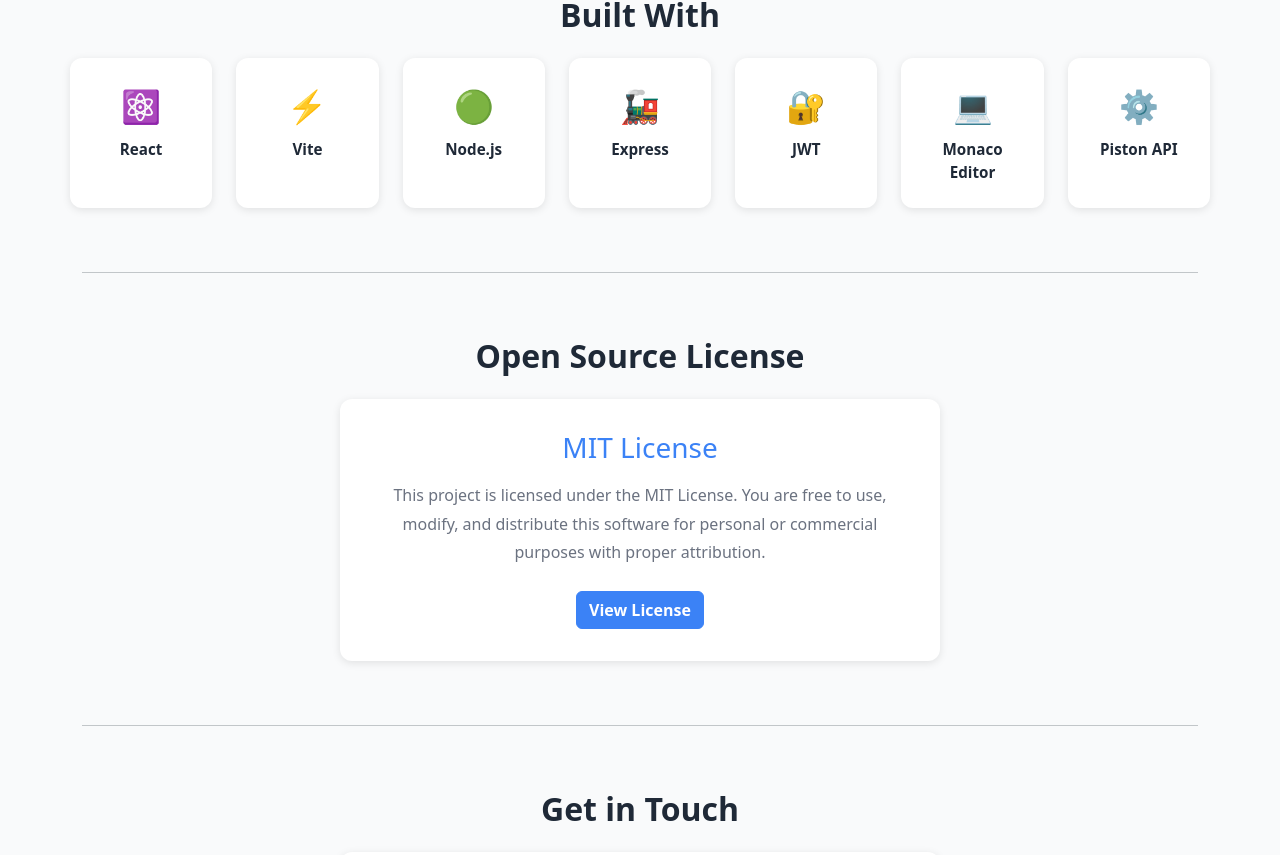
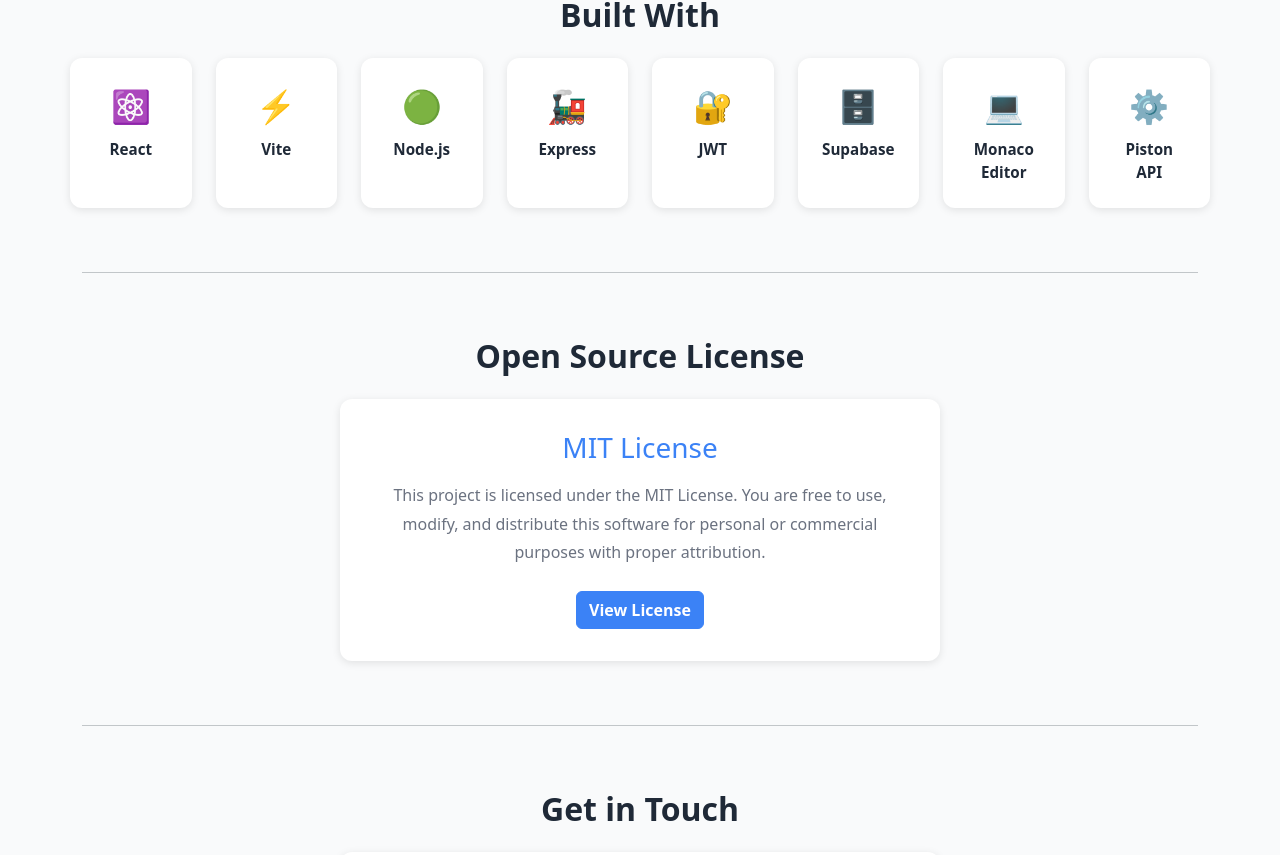
Before and after one commit to parthamk/JavaDSA-LMS, a React (Vite) app in the folder frontend/: page /about in a window 1280 px wide. Shown: the part 1469-2324 px from the top of the page. Built offline with nearby package versions, Linux system fonts and the light colour scheme; no server answers.

Commit message:
supabase DB fix

```diff
--- a/frontend/src/pages/About.jsx
+++ b/frontend/src/pages/About.jsx
@@ -40,6 +40,7 @@
     { name: 'Node.js', icon: '🟢' },
     { name: 'Express', icon: '🚂' },
     { name: 'JWT', icon: '🔐' },
+    { name: 'Supabase', icon: '🗄️' },
     { name: 'Monaco Editor', icon: '💻' },
     { name: 'Piston API', icon: '⚙️' },
   ]
```
Also changed, not shown: 2 other files (tests, documents, lock files or other folders).
